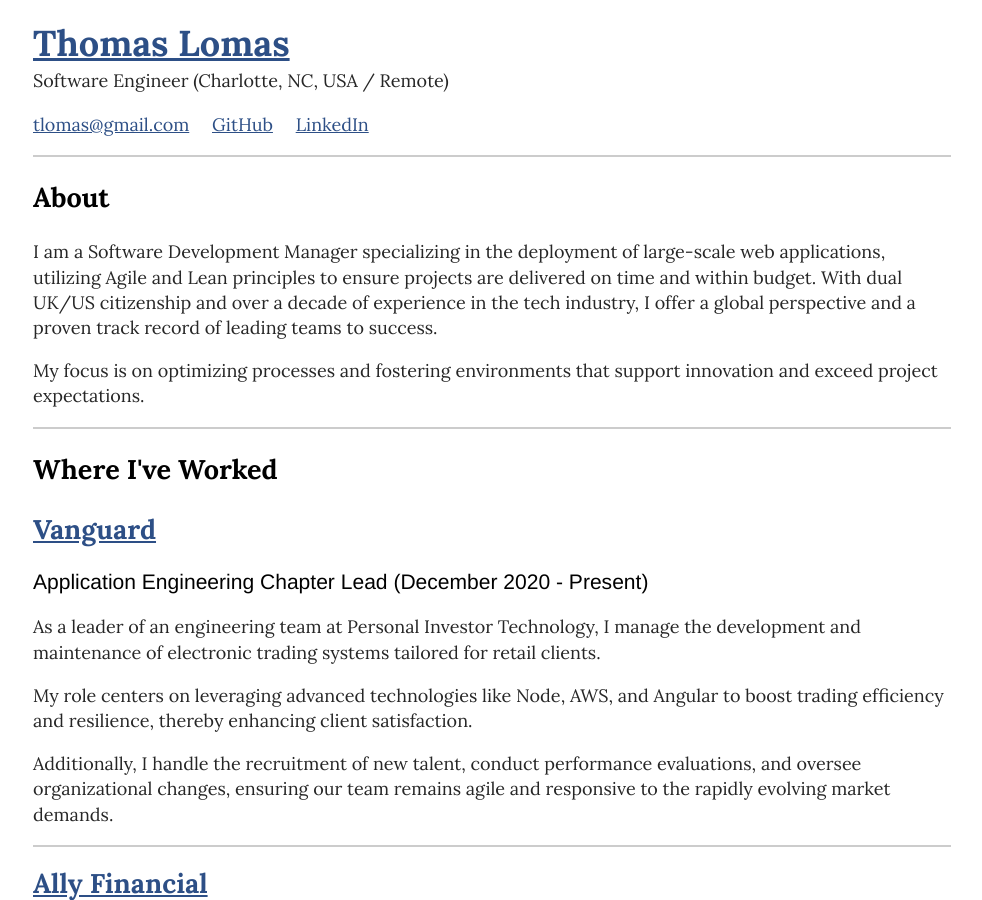
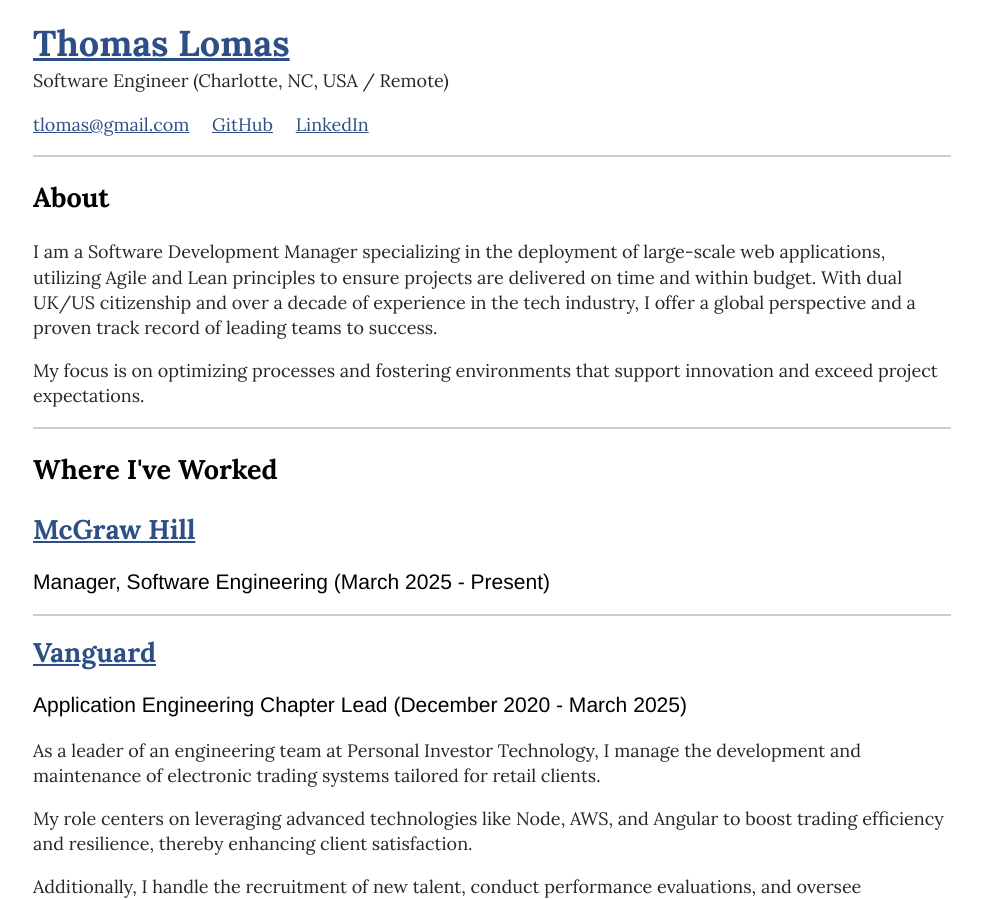
Before and after one commit to ThomasLomas/thomaslomas.github.io, a Jekyll site: the page built from index.html, in a window 1280 px wide and 900 px high. Shown: the whole window, without its empty margins (148-1130 px from the left). Built offline with Jekyll 4.4.1, drawn with Linux system fonts in a browser that asks for light colours.

Commit message:
Update employer

```diff
--- a/index.html
+++ b/index.html
@@ -13,9 +13,15 @@
 <section>
   <h1>Where I've Worked</h1>
 
+  <h2><a href="https://www.mheducation.com/" rel="noopener noreferrer" target="_blank">McGraw Hill</a></h2>
+
+  <h3>Manager, Software Engineering (March 2025 - Present)</h3>
+
+  <hr />
+
   <h2><a href="https://www.vanguard.com" rel="noopener noreferrer" target="_blank">Vanguard</a></h2>
 
-  <h3>Application Engineering Chapter Lead (December 2020 - Present)</h3>
+  <h3>Application Engineering Chapter Lead (December 2020 - March 2025)</h3>
   <p>As a leader of an engineering team at Personal Investor Technology, I manage the development and maintenance of electronic trading systems tailored for retail clients.</p>
   <p>My role centers on leveraging advanced technologies like Node, AWS, and Angular to boost trading efficiency and resilience, thereby enhancing client satisfaction.</p>
   <p>Additionally, I handle the recruitment of new talent, conduct performance evaluations, and oversee organizational changes, ensuring our team remains agile and responsive to the rapidly evolving market demands.</p>
```
